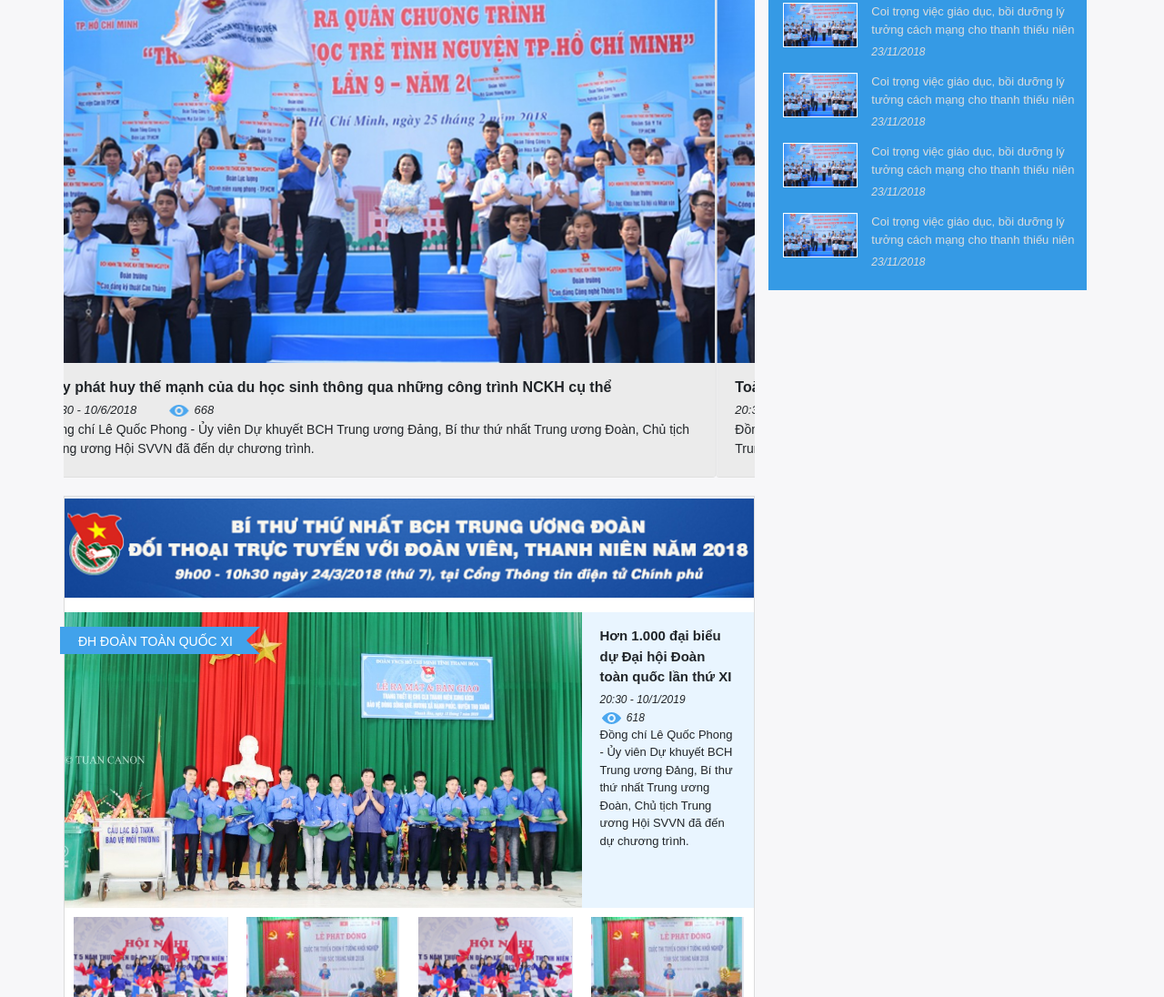
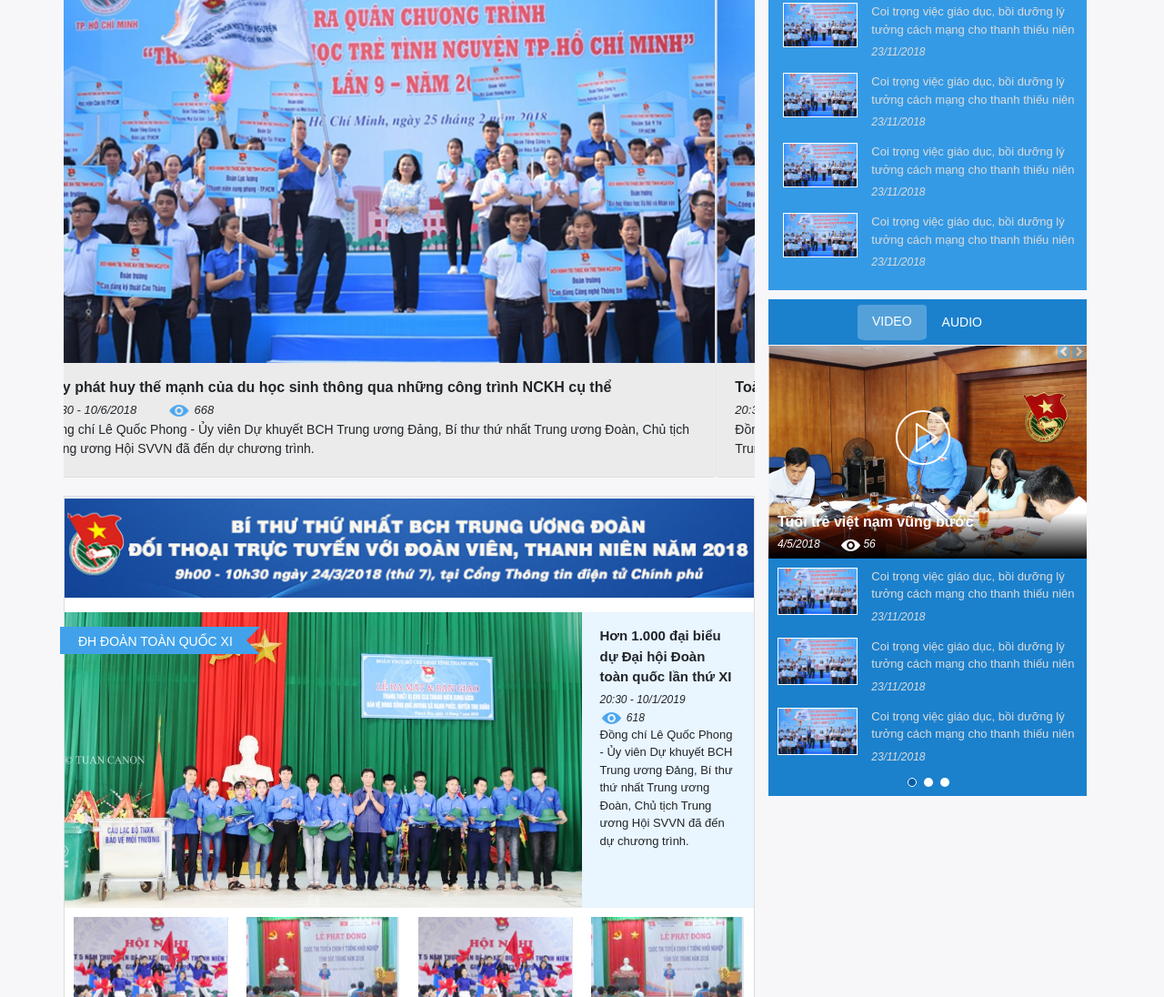
Before and after one commit to quochung5c/softviet-1, a plain HTML site: page index.html in a window 1280 px wide. Shown: the part 294-1390 px from the top of the page at 91% size. Drawn offline with Linux system fonts and the light colour scheme.

Commit message:
add new changes

```diff
--- a/index.html
+++ b/index.html
@@ -1590,11 +1590,74 @@
                     </div>
                   </div>
             </div>
-            <div class="dtn-videos"></div>
+            <div class="dtn-videos">
+              <nav>
+                <div class="nav nav-tabs dtn-videos-tab" id="nav-tab" role="tablist" >
+                  <a class="nav-item nav-link dtn-videos-vd active" id="nav-home-tab" data-toggle="tab" href="#video" role="tab" aria-controls="nav-home" aria-selected="true">VIDEO</a>
+                  <a class="nav-item nav-link dtn-videos-ad" id="nav-profile-tab" data-toggle="tab" href="#audio" role="tab" aria-controls="nav-profile" aria-selected="false">AUDIO</a>
+                </div>
+              </nav>
+              <div class="tab-content" id="nav-tabContent">
+                <div class="tab-pane fade show active" id="video" role="tabpanel" aria-labelledby="nav-home-tab">
+                  <div class="dtn-videos-major">
+                    <img src="images/anh12.png" alt="Video" width="100%"/>
+                    <img class="dtn-videos-play" src="images/Forma 1.png" alt="play button"/>
+                    <div class="dtn-videos-vd-description">
+                       <h5 class="video-title">Tuổi trẻ việt nam vũng bước</h5>
+                       <h6 class="video-time">
+                         4/5/2018<span style="margin-left:20px;">
+                          <img src="images/Shape 1 copy 3.png"> 56</span>
+                       </h6>
+                    </div>
+                  </div>
+                  <div class="dtn-videos-vd-sub-content" >
+                      <div class="dtn-news-card row">
+                                <div class="col-sm-4 dtn-card-image">
+                                  <img class="dtn-news-card-image" src="images/anh11.png" width="100%">
+                                </div>
+                                <div class="col-sm-8 dtn-card-text">
+                                  <div class="dtn-card-title" style="font-size:13px;color:gainsboro;padding-bottom:6px;">Coi trọng việc giáo dục, bồi dưỡng lý tưởng cách mạng cho thanh thiếu niên</div>
+                                  <div class="dtn-card-time" >23/11/2018</div>
+                                </div>
+                              </div>
+                              <div class="dtn-news-card row">
+                                  <div class="col-sm-4 dtn-card-image">
+                                    <img class="dtn-news-card-image" src="images/anh11.png" width="100%">
+                                  </div>
+                                  <div class="col-sm-8 dtn-card-text">
+                                      <div class="dtn-card-title" >Coi trọng việc giáo dục, bồi dưỡng lý tưởng cách mạng cho thanh thiếu niên</div>
+                                      <div class="dtn-card-time" >23/11/2018</div>
+                                    </div>
+                              </div>
+                              <div class="dtn-news-card row">
+                                  <div class="col-sm-4 dtn-card-image">
+                                    <img class="dtn-news-card-image" src="images/anh11.png" width="100%">
+                                  </div>
+                                  <div class="col-sm-8 dtn-card-text">
+                                      <div class="dtn-card-title" >Coi trọng việc giáo dục, bồi dưỡng lý tưởng cách mạng cho thanh thiếu niên</div>
+                                      <div class="dtn-card-time" >23/11/2018</div>
+                                    </div>
+                              </div>
+                            <div class="dtn-videos-pagination row" style="justify-content: center">
+                                <div class="circle active"></div>
+                                <div class="circle"></div>
+
+                                <div class="circle"></div>
+
+                            </div>
+                    </div>
+                </div>
+                <div class="tab-pane fade" id="audio" role="tabpanel" aria-labelledby="nav-profile-tab">
+                      Audio
+                </div>
+              </div>
+
+            </div>
           </section>
         </div>
       </div>
     </main>
+    <script src="https://kit.fontawesome.com/31823a5eb0.js"></script>
     <script src="./assets/js/jquery-3.4.1.slim.min.js"></script>
     <script src="assets/js/bootstrap.min.js"></script>
   </body>
--- a/style.css
+++ b/style.css
@@ -458,5 +458,81 @@ section.dtn-left {
 }
 
 .dtn-videos-link.active {
-  background-color: rgba(255, 255, 255,0.25) !important;
+  background-color: rgba(255, 255, 255, 0.25) !important;
 }
+
+.dtn-videos-ad,
+.dtn-videos-vd {
+  color: white !important;
+  font-weight: 400;
+  border-radius: 10%;
+  font-size: 14px;
+}
+
+.dtn-videos-ad:hover,
+.dtn-videos-vd:hover {
+  border: none;
+}
+.dtn-videos-ad.active,
+.dtn-videos-vd.active {
+  border: none;
+  background: rgba(255, 255, 255, 0.25) !important;
+}
+.dtn-videos-tab {
+  justify-content: center;
+  border: none;
+  background-color: #1b81cd;
+  padding: 6px;
+}
+
+.dtn-videos-major {
+  position: relative;
+}
+
+.dtn-videos-play {
+  position: absolute;
+  top: 30%;
+  left: 40%;
+  cursor: pointer;
+}
+
+.dtn-videos-vd-description {
+  background: linear-gradient(transparent, black);
+  position: absolute;
+  width: 100%;
+  bottom: 0;
+  color: white;
+  padding-left: 10px;
+}
+.dtn-videos-vd-description .video-title {
+  font-weight: 600;
+  font-size: 16px;
+}
+.dtn-videos-vd-description .video-time {
+  font-size: 12px;
+  font-style: italic;
+  color: white;
+}
+.dtn-videos-vd-sub-content {
+  padding-top: 10px;
+  padding-left: 10px;
+  padding-bottom: 10px;
+  background: #1b81cd;
+}
+
+.circle {
+  cursor: pointer;
+  width: 10px;
+  height: 10px;
+  background: white;
+  border-radius: 50%;
+  margin-right: 8px;
+}
+
+.circle.active {
+  width: 10px;
+  height: 10px;
+  background: #005ea4;
+  border: 1px solid white;
+  border-radius: 50%;
+}
```
Also changed, not shown: test.html (+2 -3 lines), images/Forma 1.png (added), images/Shape 1 copy 3.png (added).
